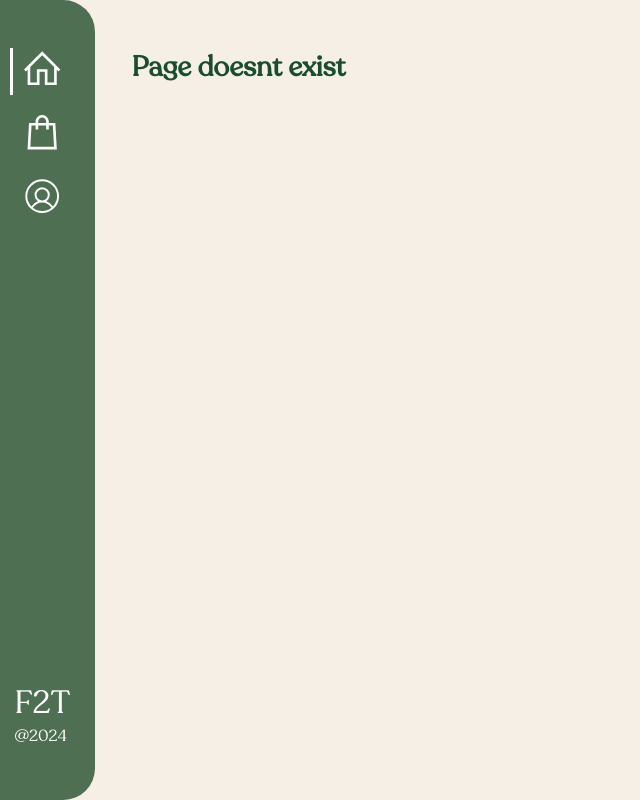
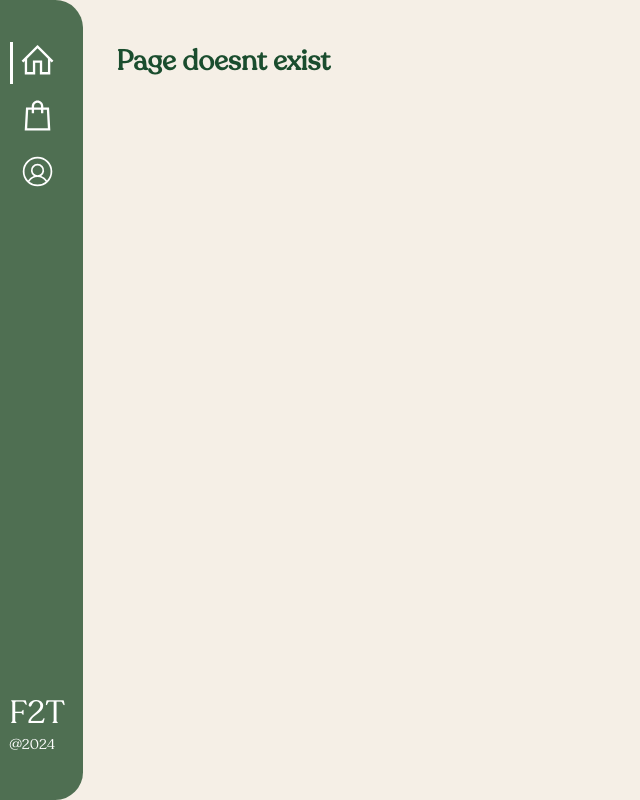
Before and after one commit to JomarMonrealUPLB/Farm-to-Table, a React (Create React App) app in the folder client/: page /profile in a window 1280 px wide. Shown: the whole page, without its empty margins (0-640 px from the left). Built offline with nearby package versions, Linux system fonts and the light colour scheme.

Commit message:
ui: navbar position fixed ui: global font size 14px

```diff
--- a/client/src/components/NavBar.css
+++ b/client/src/components/NavBar.css
@@ -2,7 +2,7 @@
     display: flex;
     flex-direction: column;
     justify-content: space-between;
-    position: absolute;
+    position: fixed;
     background-color: var(--primary-green);
     height: 100vh;
     width: 8ch;
@@ -13,6 +13,7 @@
 }
 
 .nav_bar_hidden{
+    visibility: hidden;
     position: relative;
     z-index: 0;
 }
--- a/client/src/index.css
+++ b/client/src/index.css
@@ -12,6 +12,7 @@
 
 body {
   margin: 0;
+  font-size: 14px;
   font-family: "Montserrat",sans-serif;
   background-color: var(--primary-background);
   -webkit-font-smoothing: antialiased;
@@ -42,7 +43,10 @@ a{
   display: none;
 }
 
-
+hr{
+  border-width: 1px;
+  border-color: var(--primary-green-dark);
+}
 
 .web_body{
   display: flex;
```
